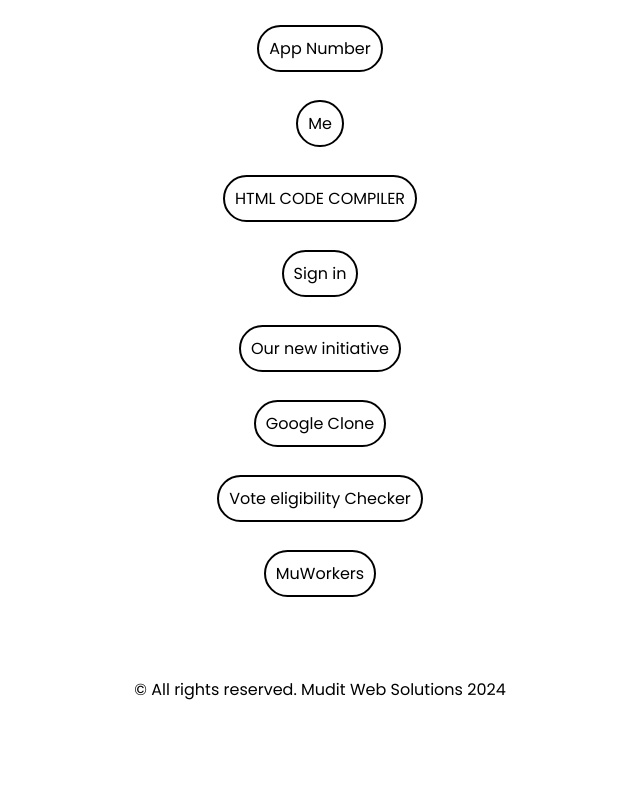
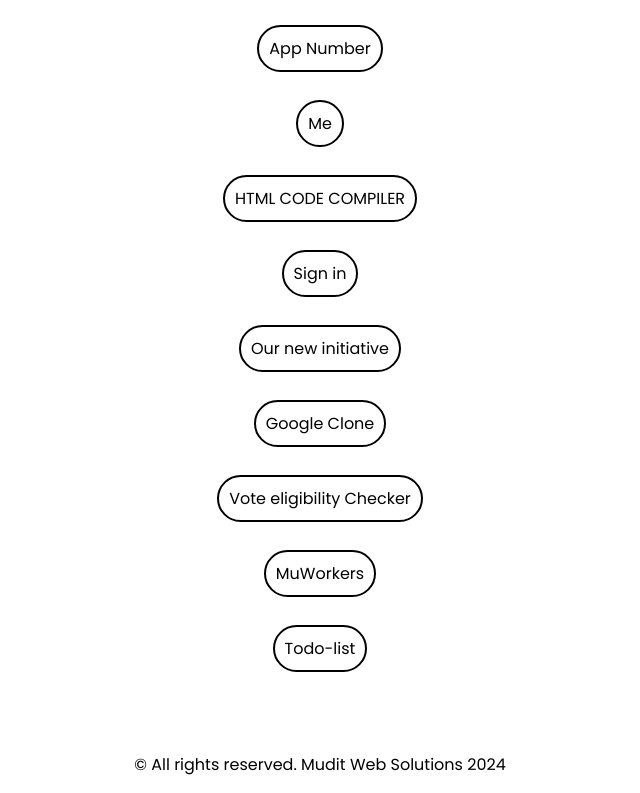
Before and after one commit to muditvij/mutv, a plain HTML site: page index.html in a window 1280 px wide. Shown: the part 789-1582 px from the top of the page, without its empty margins (320-960 px from the left). Before the commit the page ends 1507 px from the top, so only its background shows below. Drawn offline with Linux system fonts and the light colour scheme.

Commit message:
Update index.html

```diff
--- a/index.html
+++ b/index.html
@@ -35,6 +35,7 @@ a:hover{
         <a href="googleclone.html">Google Clone </a><br><br><br>
         <a href="if-else.html">Vote eligibility Checker</a><br><br><br>
         <a href="home.html">MuWorkers</a><br><br><br>
+         <a href="todo.html">Todo-list</a><br><br><br>
 
     </div>
     <footer>  <br> <p>&copy; All rights reserved. Mudit Web Solutions 2024</p>  </footer>
```
